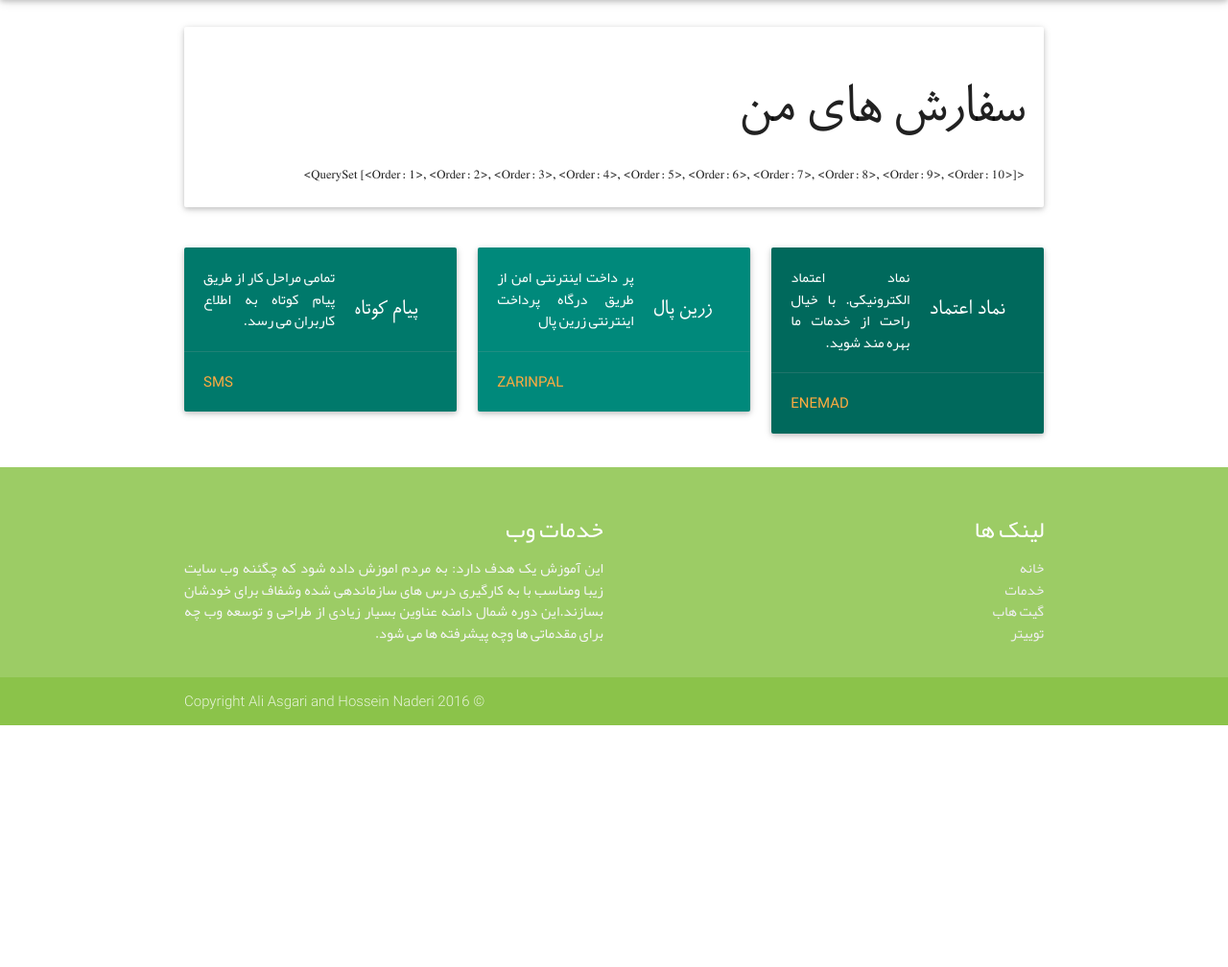
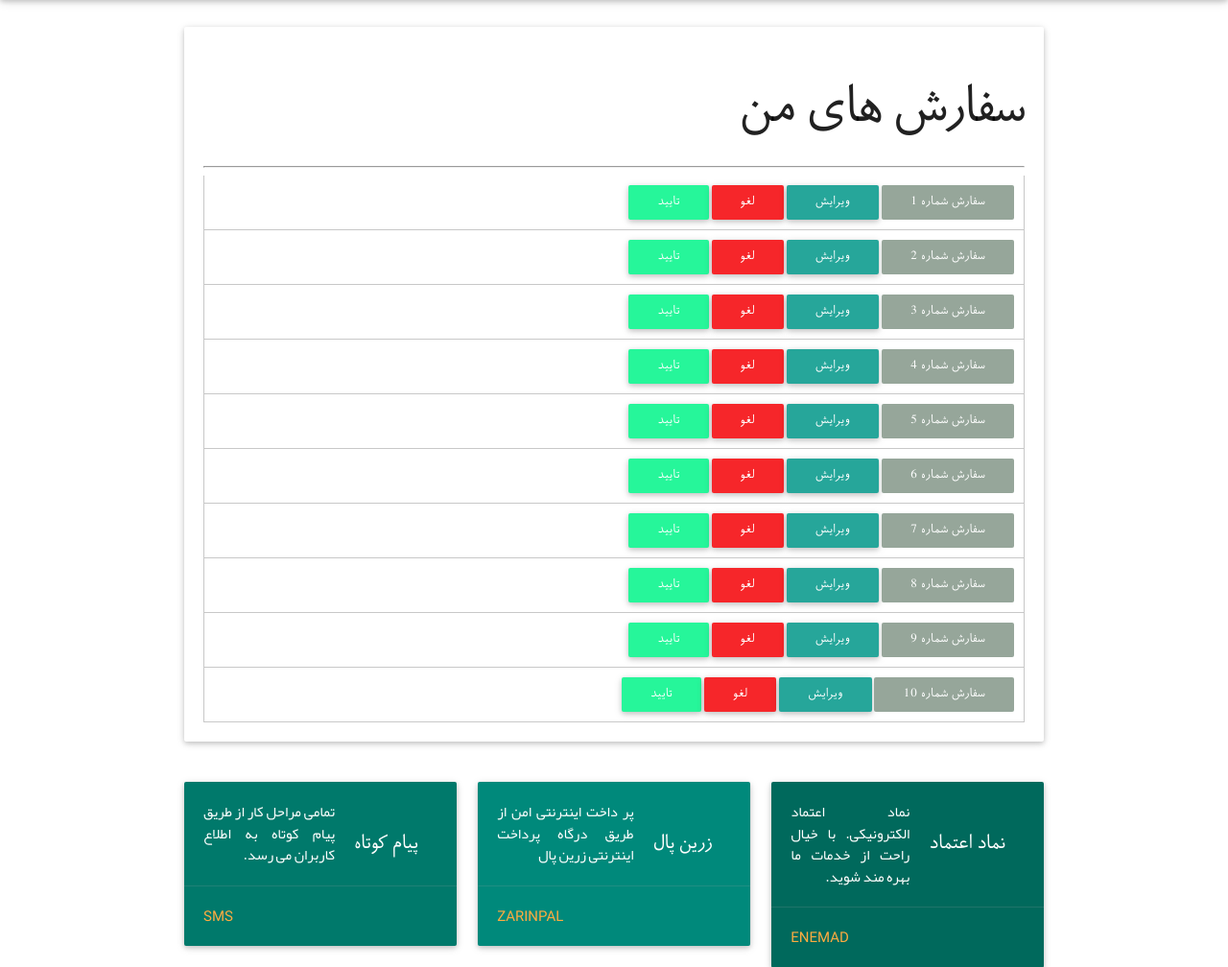
Before and after one commit to altostratous/mibinan, a Django app: page /main/orders in a window 1280 px wide. Shown: the part 64-1072 px from the top of the page at 96% size. Before the commit the page ends 820 px from the top, so only its background shows below. Run offline with Django 3.2, Linux system fonts and the light colour scheme; a user stored in the database is signed in; data comes from the database, SQL or seed files in the repository; some web fonts are replaced.

Commit message:
Added orders index action.

```diff
--- a/main/static/css/style.css
+++ b/main/static/css/style.css
@@ -115,3 +115,36 @@ select {
     border-top: none !important;
     padding: 10px;
 }
+
+div.order {
+    border: solid 1px !important;
+    border-color: rgb(200, 200, 200) !important;
+    border-top: none !important;
+    padding: 10px;
+}
+
+.label {
+    text-decoration: none;
+    color: #fff;
+    background-color: #96a69a;
+    text-align: center;
+    letter-spacing: .5px;
+    transition: .2s ease-out;
+    border: none;
+    border-radius: 2px;
+    display: inline-block;
+    height: 36px;
+    line-height: 36px;
+    outline: 0;
+    padding: 0 2rem;
+    text-transform: uppercase;
+    vertical-align: middle;
+}
+
+.btn-confirm {
+    background-color: #26F69a !important;
+}
+
+.btn-cancel {
+    background-color: #F6262a !important;
+}
--- a/main/templates/main/orders/index.html
+++ b/main/templates/main/orders/index.html
@@ -3,5 +3,13 @@
 
 {% block content %}
 <h1>سفارش های من</h1>
-    {{ orders }}
+    <hr>
+    {% for order in orders %}
+        <div class="order">
+            <strong class="label">سفارش شماره {{ order.id }}</strong>
+            <a href="{% url 'orders_add' %}" class="btn btn-edit">ویرایش</a>
+            <a href="{% url 'orders_add' %}" class="btn btn-cancel">لغو</a>
+            <a href="{% url 'orders_add' %}" class="btn btn-confirm">تایید</a>
+        </div>
+    {% endfor %}
 {% endblock %}
--- a/main/urls.py
+++ b/main/urls.py
@@ -6,6 +6,6 @@ from .controllers import orders
 
 urlpatterns = [
     url(r'^$', views.index, name='index'),
-    url(r'^orders/add*$', orders.orders_add, name='orders_add'),
+    url(r'^orders/add$', orders.orders_add, name='orders_add'),
     url(r'^orders$', orders.index, name='orders'),
 ]
```
